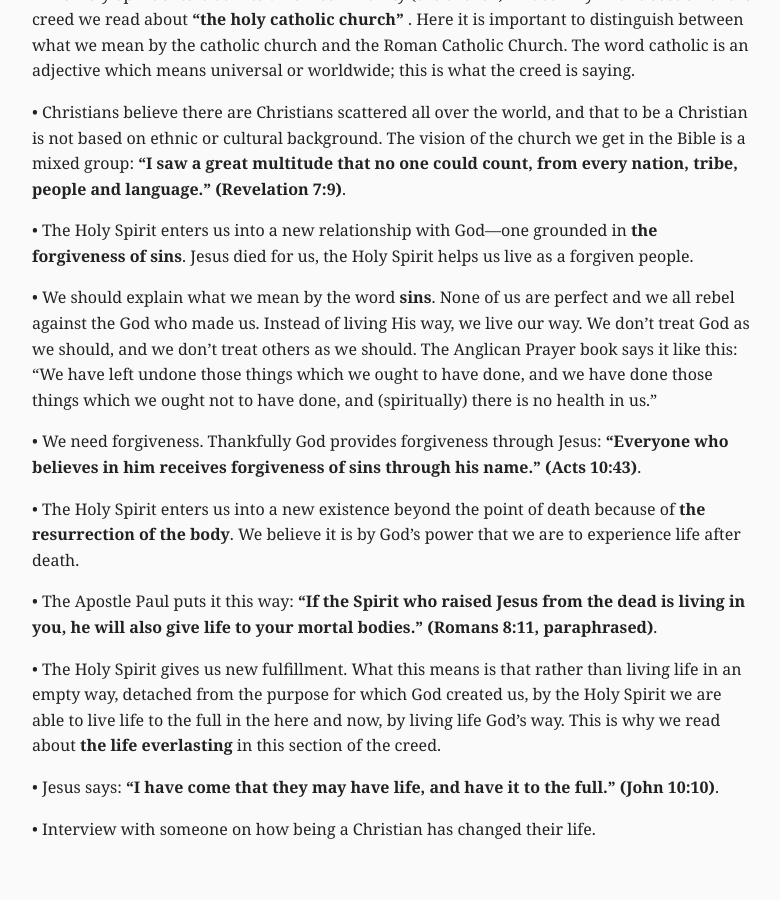
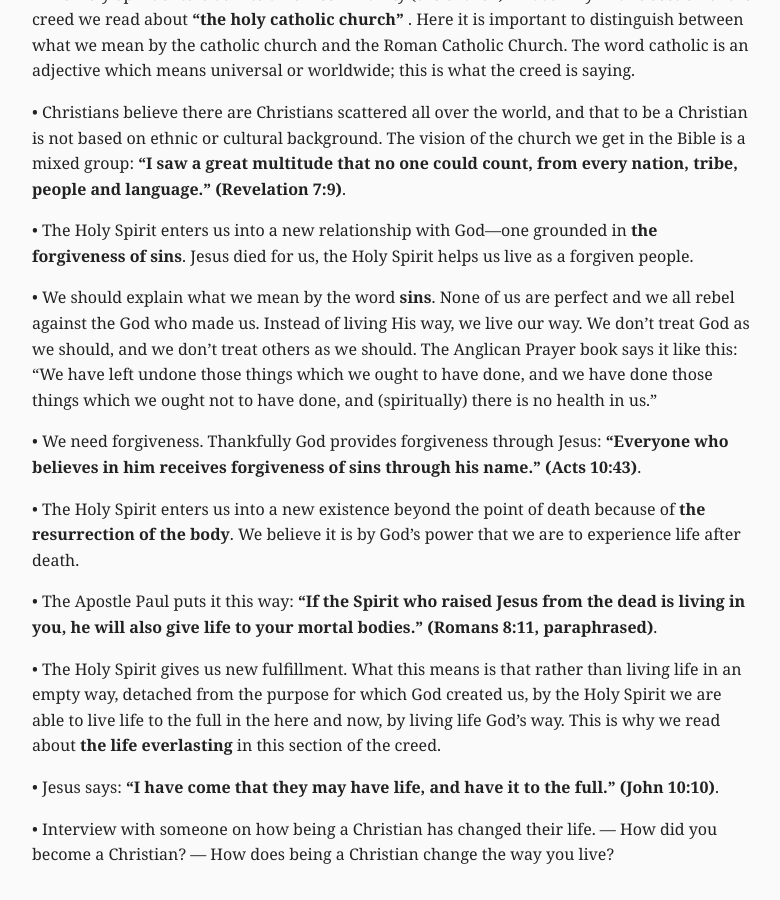
Before and after one commit to pipwitheridge/blog, a Jekyll site: the page built from _posts/2026-02-28-explore-the-apostles-creed.md, in a window 1280 px wide and 900 px high, scrolled down 6891 px. Shown: the whole window, without its empty margins (248-1028 px from the left). Built offline with Jekyll 4.4.1, drawn with Linux system fonts in a browser that asks for light colours; before the commit the page ends 7765 px from its top, so only the background shows below that.

Commit message:
updated ec course

```diff
--- a/_posts/2026-02-28-explore-the-apostles-creed.md
+++ b/_posts/2026-02-28-explore-the-apostles-creed.md
@@ -194,3 +194,5 @@ Another objection to Christianity is: **Aren't all gods the same?** However, the
 • Jesus says: **"I have come that they may have life, and have it to the full." (John 10:10)**.
 
 • Interview with someone on how being a Christian has changed their life.
+— How did you become a Christian?
+— How does being a Christian change the way you live?
```
